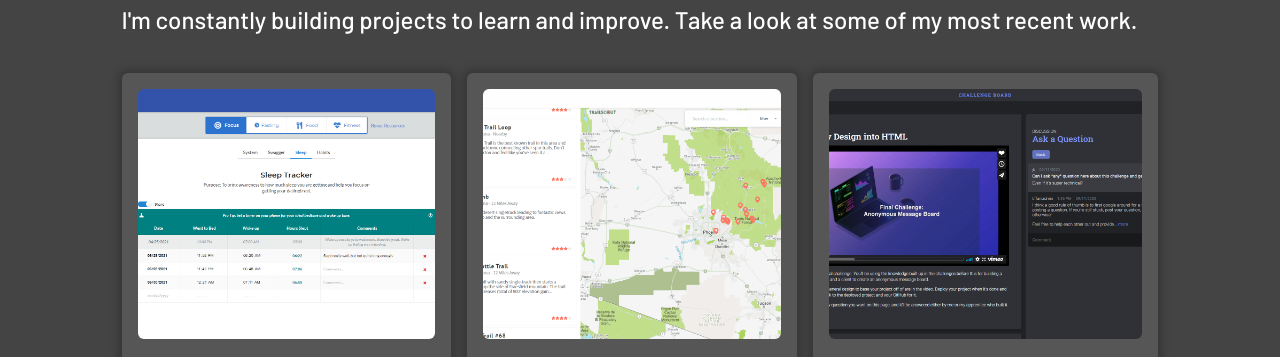
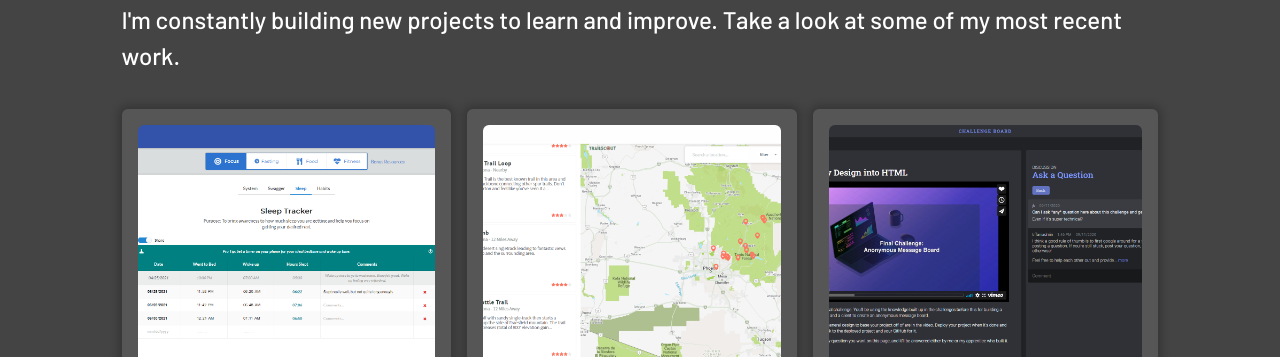
Before and after one commit to bumblybee/Portfolio, a website: page dist/projects.html in a window 1280 px wide. Shown: the part 249-606 px from the top of the page. Drawn offline with Linux system fonts and the light colour scheme.

Commit message:
Add to subheading projects

```diff
--- a/dist/projects.html
+++ b/dist/projects.html
@@ -69,8 +69,8 @@
           Latest <span class="surname-text">Projects</span>
         </h1>
         <h2 class="subheading">
-          I'm constantly building projects to learn and improve. Take a look at
-          some of my most recent work.
+          I'm constantly building new projects to learn and improve. Take a look
+          at some of my most recent work.
         </h2>
 
         <div class="project-content">
```
